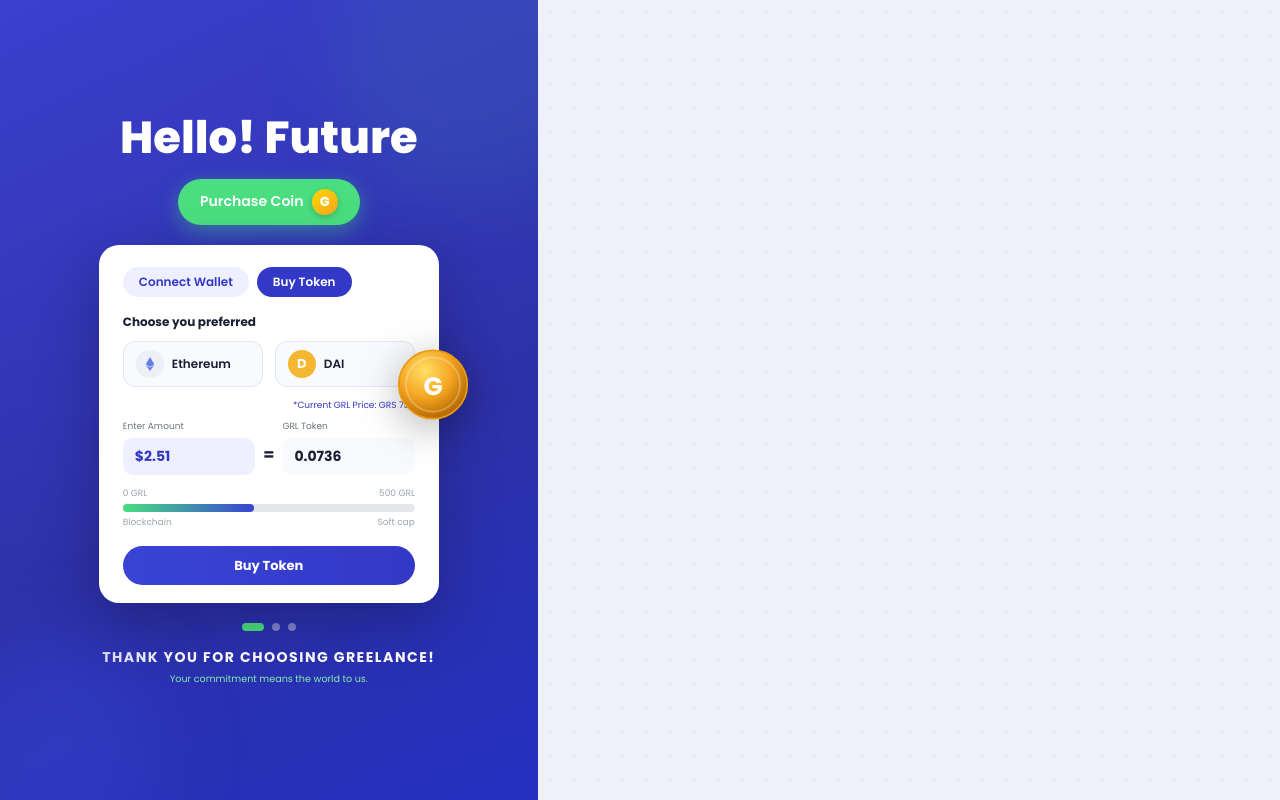
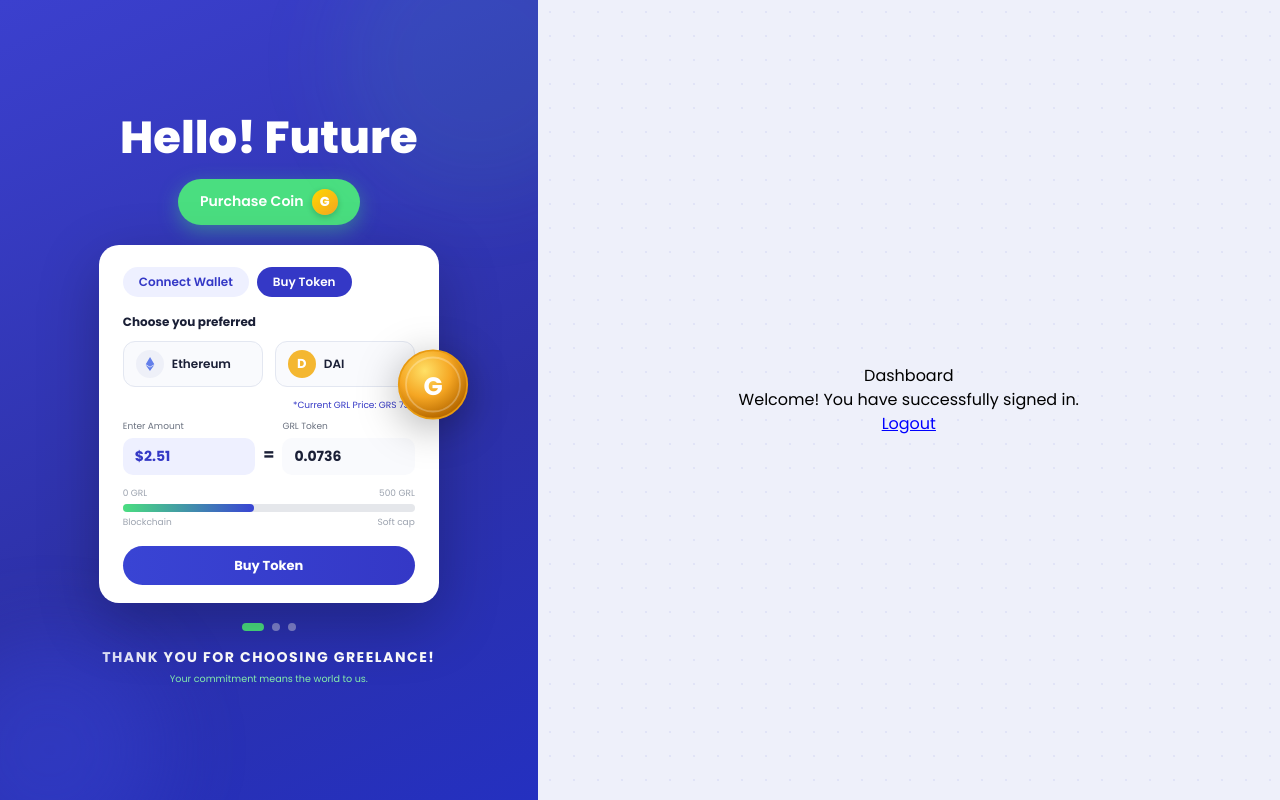
Before and after one commit to Mominkhalid045-debug/greelance-login, a React (Vite) app: page /dashboard in a window 1280 px wide. Built offline with nearby package versions, Linux system fonts and the light colour scheme.

Commit message:
feat: add dummy dashboard and navigation for demo purposes

```diff
--- a/src/App.jsx
+++ b/src/App.jsx
@@ -5,6 +5,7 @@ import Signup from './pages/Signup';
 import ForgotPassword from './pages/ForgotPassword';
 import VerifyOTP from './pages/VerifyOTP';
 import NewPassword from './pages/NewPassword';
+import Dashboard from './pages/Dashboard';
 
 /**
  * App — root layout: split-screen auth.
@@ -50,6 +51,7 @@ export default function App() {
             <Route path="/forgot-password" element={<ForgotPassword />} />
             <Route path="/verify-otp" element={<VerifyOTP />} />
             <Route path="/new-password" element={<NewPassword />} />
+            <Route path="/dashboard" element={<Dashboard />} />
           </Routes>
         </section>
       </div>
--- /dev/null
+++ b/src/pages/Dashboard.jsx
@@ -0,0 +1,10 @@
+import React from 'react';
+export default function Dashboard() {
+  return (
+    <div style={{ padding: '40px', textAlign: 'center', fontFamily: 'Poppins, sans-serif' }}>
+      <h1>Dashboard</h1>
+      <p>Welcome! You have successfully signed in.</p>
+      <a href='/login' style={{ color: 'blue', textDecoration: 'underline' }}>Logout</a>
+    </div>
+  );
+}
--- a/src/pages/Login.jsx
+++ b/src/pages/Login.jsx
@@ -47,7 +47,7 @@ export default function Login() {
     e.preventDefault();
     console.log('Sign in with:', email);
     // Dummy navigation for demo purposes
-    alert('Signed in successfully!');
+    navigate('/dashboard');
   };
 
   return (
```
